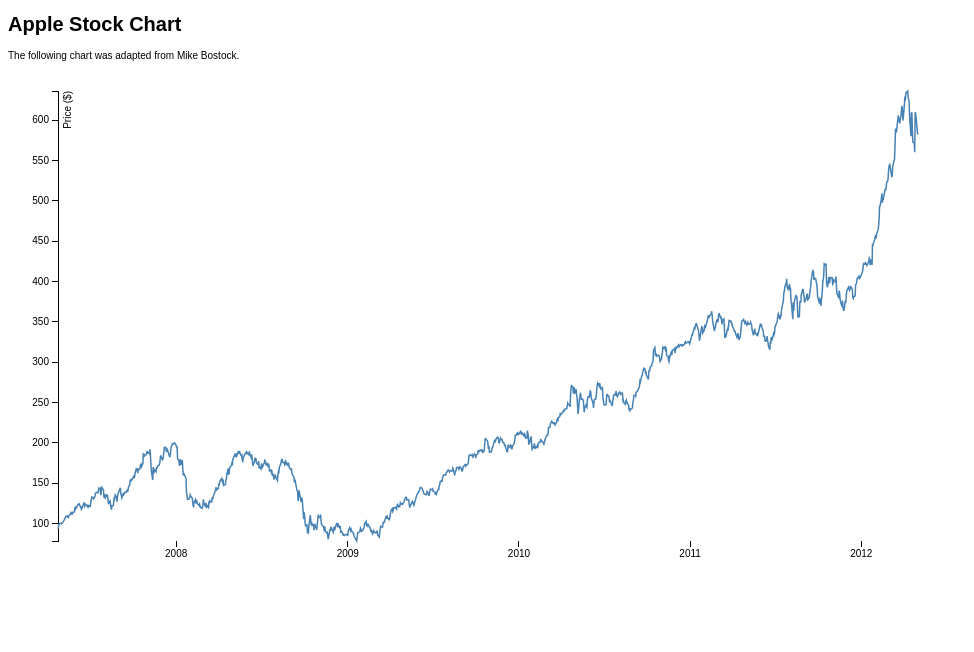
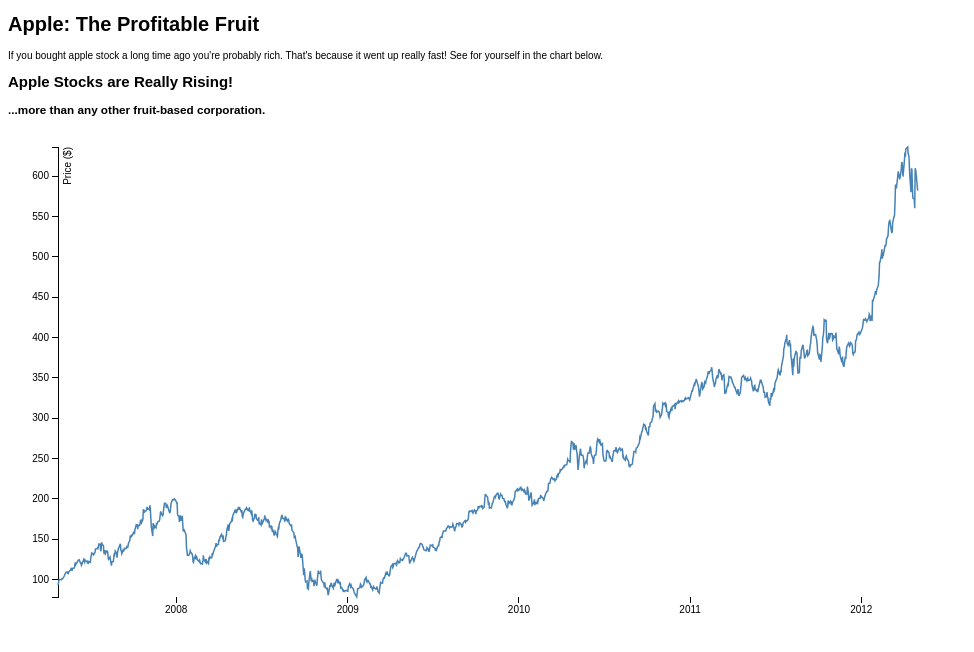
Before and after one commit to rianashah/chart-example, a plain HTML site: page index.html in a window 1280 px wide. Shown: the whole page, without its empty margins (0-974 px from the left). Drawn offline with nearby package versions, Linux system fonts and the light colour scheme.

Commit message:
split out html, css, and js into their own files for real for real

```diff
--- a/index.html
+++ b/index.html
@@ -2,22 +2,23 @@
 <html>
 
 <head>
-<!--Link to StyleSheets in the head-->
+	<title> Example Site </title>
 
-<link href="styles/style.css" rel="stylesheet" type="text/css">
-
-  <title> Example Site </title>
+	<!--Link to StyleSheets in the head-->
+	<link href="styles/style.css" rel="stylesheet" type="text/css">
 </head>
 
 <body>
-  <h1> Apple Stock Chart </h1>
-  <p>The following chart was adapted from Mike Bostock.</p>
+	<h1> Apple: The Profitable Fruit </h1>
 
+	<p> If you bought apple stock a long time ago you're probably rich. That's because it went up really fast! See for yourself in the chart below. </p>
 
-<!-- Run JavaScript scripts in the body -->
+	<h2> Apple Stocks are Really Rising! </h2>
+	<h3> ...more than any other fruit-based corporation. </h3>
 
- <script src="//d3js.org/d3.v3.min.js"></script>
-<script src="scripts/chart.js"></script>
+	<!-- Run JavaScript scripts in the body -->
+	<script src="//d3js.org/d3.v3.min.js"></script>
+	<script src="scripts/chart.js"></script>
 </body>
 
 </html>
```
